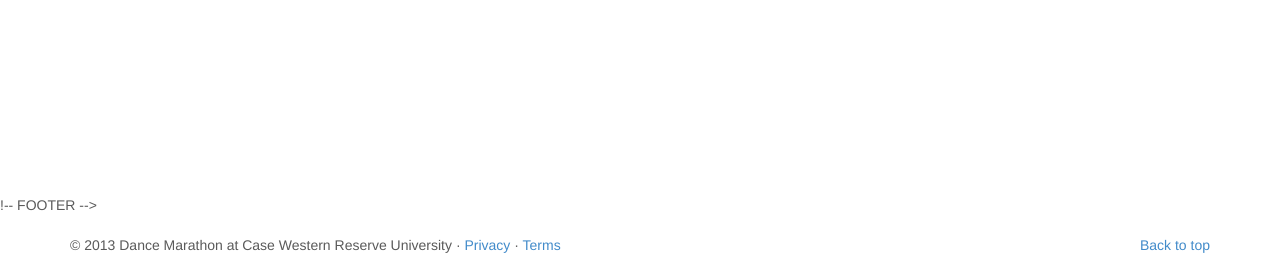
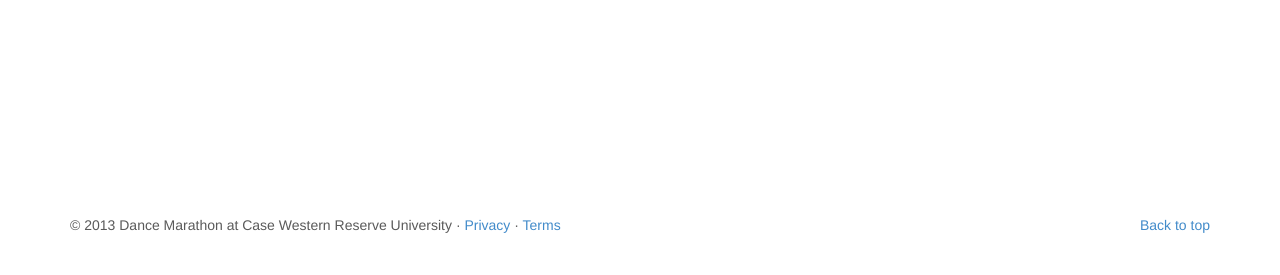
Before and after one commit to tamfr/dance-marathon, a PHP site: page /founders in a window 1280 px wide. Shown: the part 545-820 px from the top of the page. After the commit the page ends 778 px from the top, so only its background shows below. Run offline with PHP 8.4, Linux system fonts and the light colour scheme.

Commit message:
Fixed footer.

```diff
--- a/founders.php
+++ b/founders.php
@@ -16,7 +16,6 @@
 </div><!-- /#wrap -->
 
 <!-- FOOTER -->
-!-- FOOTER -->
 <?php include_once("includes/footer.php") ?>
 
     <!-- Bootstrap core JavaScript
```
